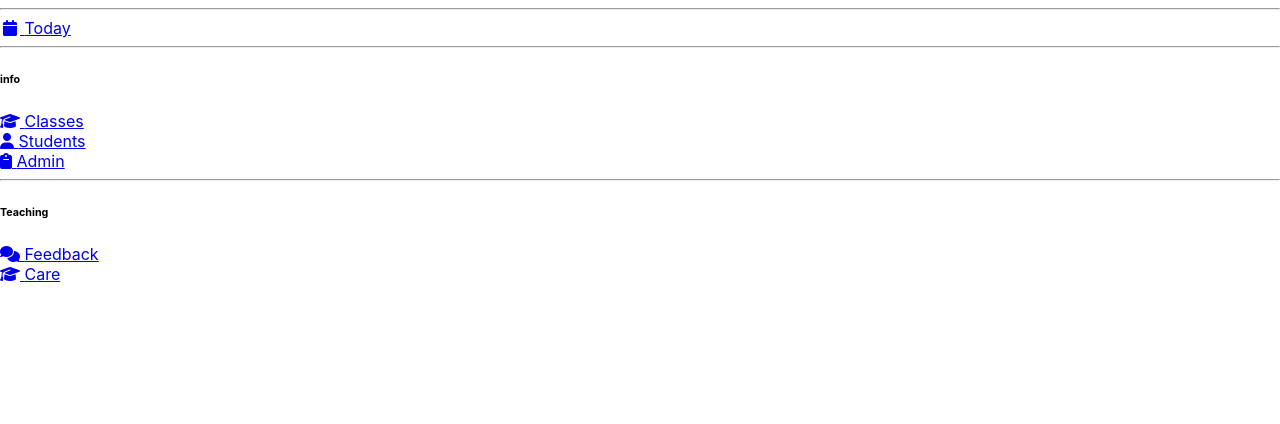
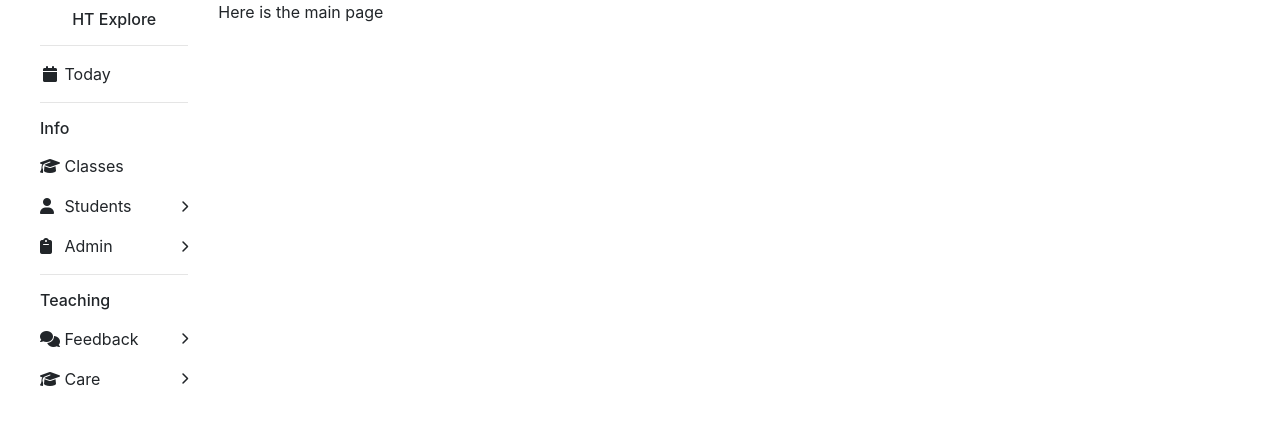
Before and after one commit to timclarknz/htsystem, a React (Create React App) app: page / in a window 1280 px wide. Shown: the top 424 px of the page. Built offline with nearby package versions, Linux system fonts and the light colour scheme.

Commit message:
menuupdate

```diff
--- a/public/index.html
+++ b/public/index.html
@@ -25,6 +25,17 @@
       Learn how to configure a non-root public URL by running `npm run build`.
     -->
     <script src="https://kit.fontawesome.com/c87ff8709d.js" crossorigin="anonymous"></script>
+    <!-- Latest compiled and minified CSS -->
+    <link rel="stylesheet" href="https://maxcdn.bootstrapcdn.com/bootstrap/4.5.2/css/bootstrap.min.css">
+
+    <!-- jQuery library -->
+    <script src="https://ajax.googleapis.com/ajax/libs/jquery/3.5.1/jquery.min.js"></script>
+
+    <!-- Popper JS -->
+    <script src="https://cdnjs.cloudflare.com/ajax/libs/popper.js/1.16.0/umd/popper.min.js"></script>
+
+    <!-- Latest compiled JavaScript -->
+    <script src="https://maxcdn.bootstrapcdn.com/bootstrap/4.5.2/js/bootstrap.min.js"></script>
     <title>HT Explore</title>
   </head>
   <body>
--- a/src/App.js
+++ b/src/App.js
@@ -1,5 +1,6 @@
 import React, { Component } from 'react';
 import Menu from './cp/Menu';
+import MainPage from './cp/MainPage'
 
 export default class App extends Component {
   constructor(props) {
@@ -21,8 +22,9 @@ export default class App extends Component {
     else
     {
       return (
-        <div>
-          <Menu />
+        <div className="row">
+          <div className="col-2"><Menu /></div>
+          <div className="col-10"><MainPage /></div>
         </div>
       )
 
--- /dev/null
+++ b/src/cp/MainPage.js
@@ -0,0 +1,11 @@
+import React, { Component } from 'react'
+
+export default class MainPage extends Component {
+    render() {
+        return (
+            <div>
+                Here is the main page
+            </div>
+        )
+    }
+}
--- a/src/cp/Menu.js
+++ b/src/cp/Menu.js
@@ -1,10 +1,11 @@
 import React, { Component } from 'react';
 import MenuItem from './MenuItem';
 
-var menuitem = [{t: "0"},
+var menuitem = [{ t: "3", title: "HT Explore"},
+                { t: "0" },
                 {t: "2", title: "Today", fname: "renderToday()", fa: "fas fa-fw fa-calendar"},
                 {t: "0"},
-                {t: "1", title:"info"},
+                {t: "1", title:"Info"},
                 {t: "2", title: "Classes",fname:"renderClasses()", fa: "fas fa-fw fa-graduation-cap"},
                 {t: "2",title: "Students", fa: "fas fa-user", submenu:[{title: "Active",fname: "renderStudents(1)"},{title: "New",fname: "renderStudents(0)"},{title: "Pending",fname: "renderStudents(2)"},{title: "Stopped",fname: "renderStudents(3)"}]},
                 {t: "2", title: "Admin", fa: "fas fa-clipboard", submenu: [{title: "Payments", fname: "renderPayments()"},{title: "Owed", fname: "renderOwed()"},{title: "Costs", fname: "renderCosts()"},{title: "Zalo", fname: "renderZaloFollowers()"},{title:"Problems", fname: "renderProblems()"},{title:"Check Bills", fname: "renderCheckBills()"},{title:"Send Bills", fname: "renderSendBills()"}]},
@@ -17,9 +18,15 @@ var menuitem = [{t: "0"},
 export default class Menu extends Component {
     render() {
         return menuitem.map((m,i) => (
-            < div key={"m" + i}>
+            <div style={menuStyle}>
+            <ul key={"m" + i}>
                 <MenuItem item={m} />
-            </div >
+            </ul >
+            </div>
         ));
     }
 }
+
+const menuStyle = {
+
+}
--- a/src/cp/MenuItem.js
+++ b/src/cp/MenuItem.js
@@ -1,6 +1,11 @@
 import React, { Component } from 'react'
 
 export default class MenuItem extends Component {
+
+    menuClick(id,e) {
+        alert(id);
+    }
+
     render() {
 
         switch (this.props.item.t) {
@@ -17,9 +22,41 @@ export default class MenuItem extends Component {
                     </div>
                 )
             case "2":
+                if (this.props.item.submenu) {
+                    return (
+                        <div>
+                        <div className="d-flex justify-content-between" data-toggle="collapse" data-target={"#mc"+this.props.item.title}>
+                            <div><i className={this.props.item.fa} style={fastyle}></i> {this.props.item.title}</div>
+                                <div><i className="fas fa-chevron-right fa-xs"></i></div>
+                        </div>
+                            <div id={"mc"+this.props.item.title} className="collapse" >
+                                <div className="bg-white py-2 collapse-inner rounded" id="1"></div>
+                                {
+                                    this.props.item.submenu.map((m) => {
+
+                                        return <div><a className="collapse-item" onclick="" data-toggle="collapse" data-target={"#mc" + this.props.item.title} href="#">{m.title}</a></div>
+                                    })
+                                }
+
+                            </div>
+                        </div>
+
+                    )
+
+
+                }
+
+                else {
+                    return (
+                        <div onClick={(e) => this.menuClick(this.props.item.title, e)}>
+                            <i className={this.props.item.fa} style={fastyle}></i> {this.props.item.title}
+                        </div>
+                    )
+                }
+                case "3":
                 return (
                     <div>
-                        <a href="#"><i className={this.props.item.fa}></i> {this.props.item.title}</a>
+                        <h6 style={titleStyle}>{this.props.item.title}</h6>
                     </div>
                 )
             default:
@@ -31,3 +68,12 @@ export default class MenuItem extends Component {
         }
     }
 }
+
+const fastyle = {
+    width : "20px"
+}
+
+const titleStyle = {
+    textAlign: "center",
+    marginTop: "10px"
+}
```
Also changed, not shown: 1 other file (tests, documents, lock files or other folders).
